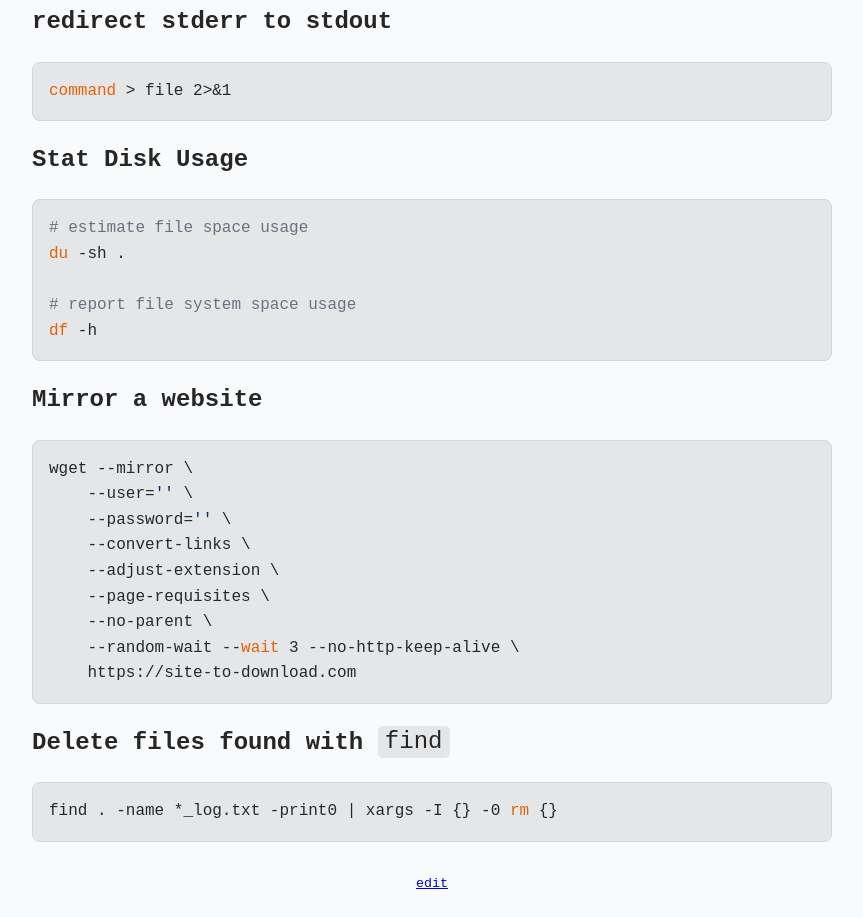
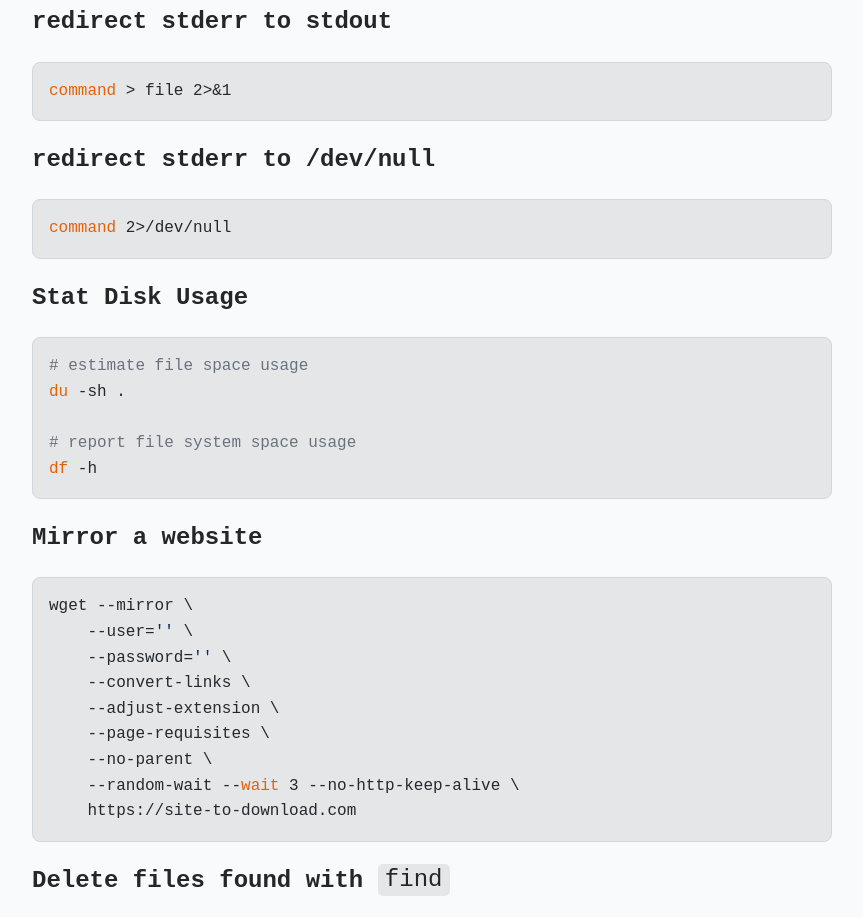
Before and after one commit to gue-ni/gnosis, an Eleventy site: page doc/linux.md in a window 1280 px wide. Shown: the part 6901-7818 px from the top of the page, without its empty margins (208-1071 px from the left). Built offline with nearby package versions, Linux system fonts and the light colour scheme; Eleventy itself is replaced by a stand-in of ours; code samples lack their colours; files that its build step writes are made by us from their sources; a web font is replaced by a local one.

Commit message:
Update linux.md

````diff
--- a/doc/linux.md
+++ b/doc/linux.md
@@ -246,6 +246,11 @@ sed -i 's/^/hello /g' file.txt
 ```bash
 command > file 2>&1
 ```
+## redirect stderr to /dev/null
+
+```bash
+command 2>/dev/null
+```
 
 ## Stat Disk Usage
 
````
